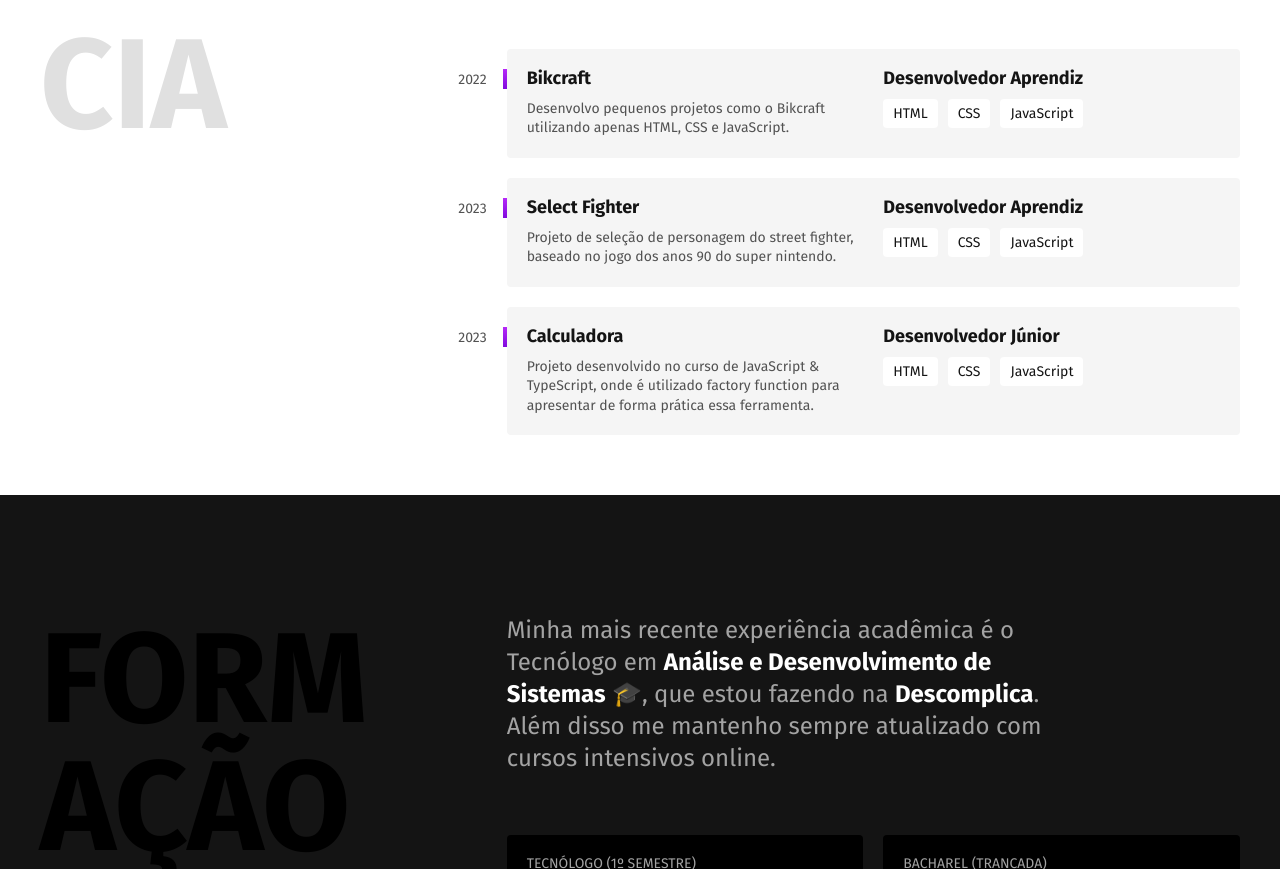
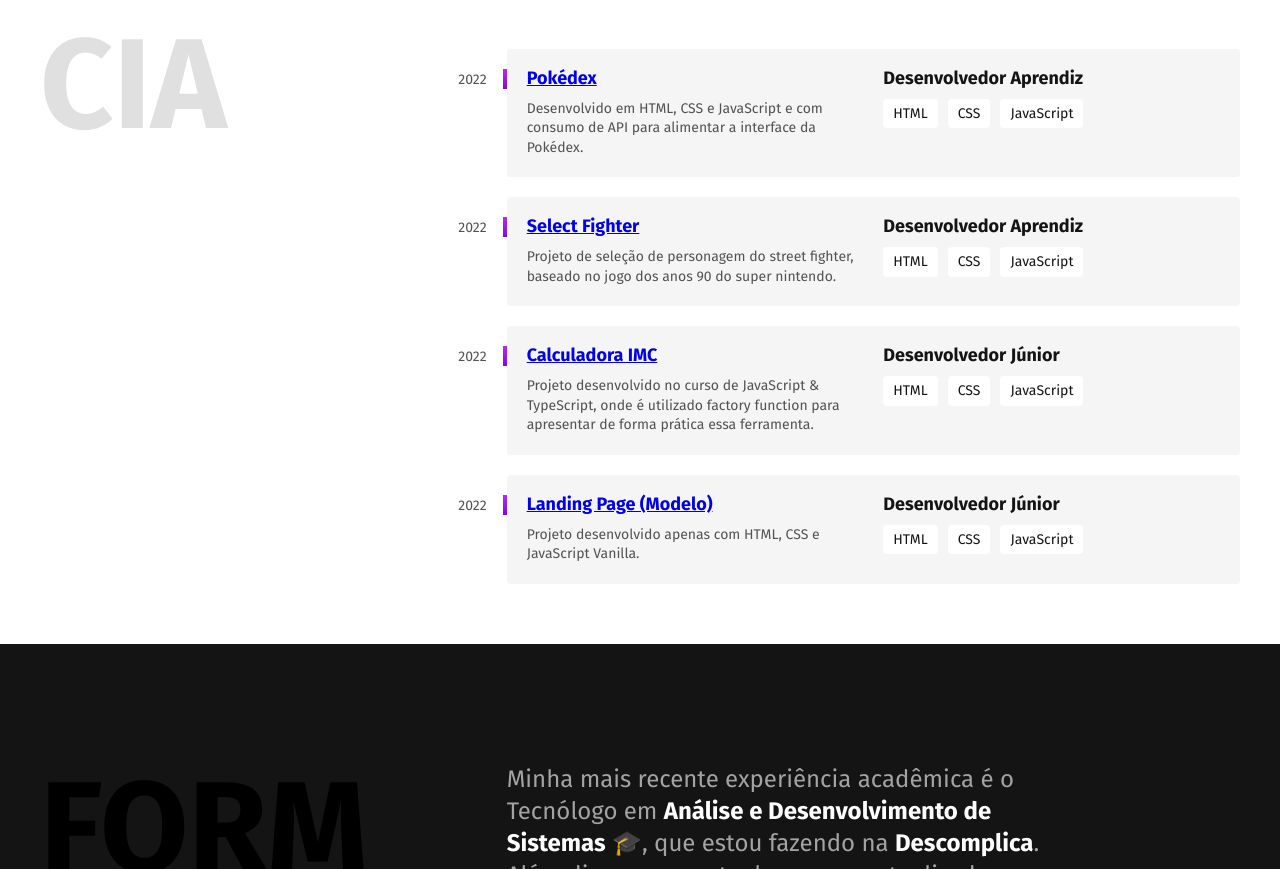
Before and after one commit to kervines/kervines.github.io, a plain HTML site: page index.html in a window 1280 px wide. Shown: the part 838-1707 px from the top of the page. Drawn offline with Linux system fonts and the light colour scheme.

Commit message:
adicionado sites e ancora nos projetos

```diff
--- a/index.html
+++ b/index.html
@@ -52,9 +52,9 @@
 
       <div class="empresa">
         <span class="empresa-ano">2022</span>
-        <h3 class="empresa-titulo">Bikcraft</h3>
+        <a class="empresa-titulo" href="https://kervines.github.io/pokedex/" target="_blank">Pokédex</a>
         <span class="empresa-titulo">Desenvolvedor Aprendiz</span>
-        <p class="empresa-texto">Desenvolvo pequenos projetos como o Bikcraft utilizando apenas HTML, CSS e JavaScript.</p>
+        <p class="empresa-texto">Desenvolvido em HTML, CSS e JavaScript e com consumo de API para alimentar a interface da Pokédex.</p>
         <ul class="empresa-habilidades">
           <li>HTML</li>
           <li>CSS</li>
@@ -63,8 +63,8 @@
       </div>
 
       <div class="empresa">
-        <span class="empresa-ano">2023</span>
-        <h3 class="empresa-titulo">Select Fighter</h3>
+        <span class="empresa-ano">2022</span>
+        <a class="empresa-titulo" href="https://kervines.github.io/street-fighter/" target="_blank">Select Fighter</a>
         <span class="empresa-titulo">Desenvolvedor Aprendiz</span>
         <p class="empresa-texto">Projeto de seleção de personagem do street fighter, baseado no jogo dos anos 90 do super nintendo.</p>
         <ul class="empresa-habilidades">
@@ -75,8 +75,8 @@
       </div>
 
       <div class=" empresa">
-        <span class="empresa-ano">2023</span>
-        <h3 class="empresa-titulo">Calculadora</h3>
+        <span class="empresa-ano">2022</span>
+        <a class="empresa-titulo" href="https://kervines.github.io/calculadora-imc/" target="_blank">Calculadora IMC</a>
         <span class="empresa-titulo">Desenvolvedor Júnior</span>
         <p class="empresa-texto">Projeto desenvolvido no curso de JavaScript & TypeScript, onde é utilizado factory function para apresentar de forma prática essa ferramenta.</p>
         <ul class="empresa-habilidades">
@@ -85,6 +85,19 @@
           <li>JavaScript</li>
         </ul>
       </div>
+
+      <div class=" empresa">
+        <span class="empresa-ano">2022</span>
+        <a class="empresa-titulo" href="https://kervines.github.io/Project-Nlw-RocketSeat/" target="_blank">Landing Page (Modelo)</a>
+        <span class="empresa-titulo">Desenvolvedor Júnior</span>
+        <p class="empresa-texto">Projeto desenvolvido apenas com HTML, CSS e JavaScript Vanilla.</p>
+        <ul class="empresa-habilidades">
+          <li>HTML</li>
+          <li>CSS</li>
+          <li>JavaScript</li>
+        </ul>
+      </div>
+
     </div>
     </section>
 
```
